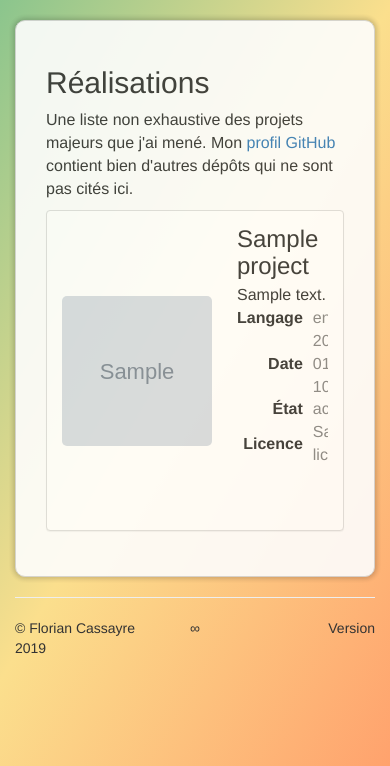
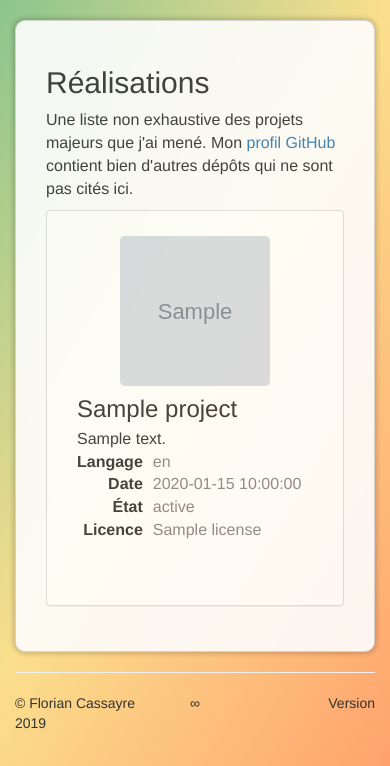
Before and after one commit to FlorianCassayre/Website, a PHP site: template templates/general/projects.html.twig in a window 390 px wide. Shown: the part 78-844 px from the top of the page. Run offline with PHP 8.4, Linux system fonts and the light colour scheme; the template is opened without the code that fills it: most values are stand-ins (such as "Sample title", 1, 10 or a date in 2020); grey boxes marked "Sample" are stand-in pictures; some libraries are stand-ins or nearby versions.

Commit message:
Project page is now mobile compliant.

```diff
--- a/templates/general/projects.html.twig
+++ b/templates/general/projects.html.twig
@@ -7,6 +7,7 @@
 
         .media-object {
             border-radius: 5px;
+            margin: 10px auto;
         }
 
         .bottom-right {
@@ -52,6 +53,13 @@
             position: relative;
         }
 
+        @media (min-width: 768px) {
+            .media-md-left {
+                display: table-cell;
+                padding-right: 10px;
+            }
+        }
+
     </style>
 {% endblock %}
 
@@ -71,7 +79,7 @@
                 <div class="panel panel-default">
                     <div class="panel-body">
                         <div class="media">
-                            <div class="media-left media-middle">
+                            <div class="media-md-left media-middle">
                                 <img class="media-object" src="{{ basepath }}/img/projects/{{ project.thumbnail }}" width="150" height="150" draggable="false" />
                             </div>
                             <div class="media-body">
```
